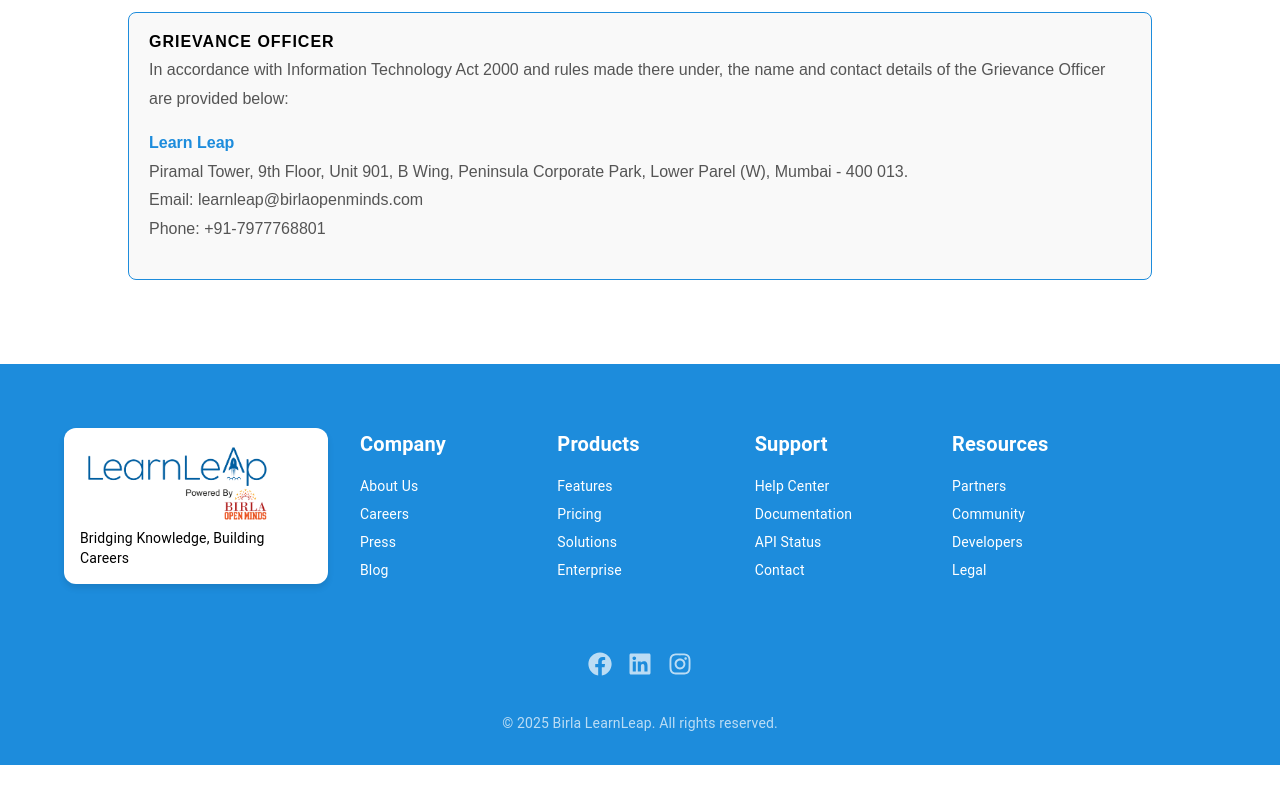
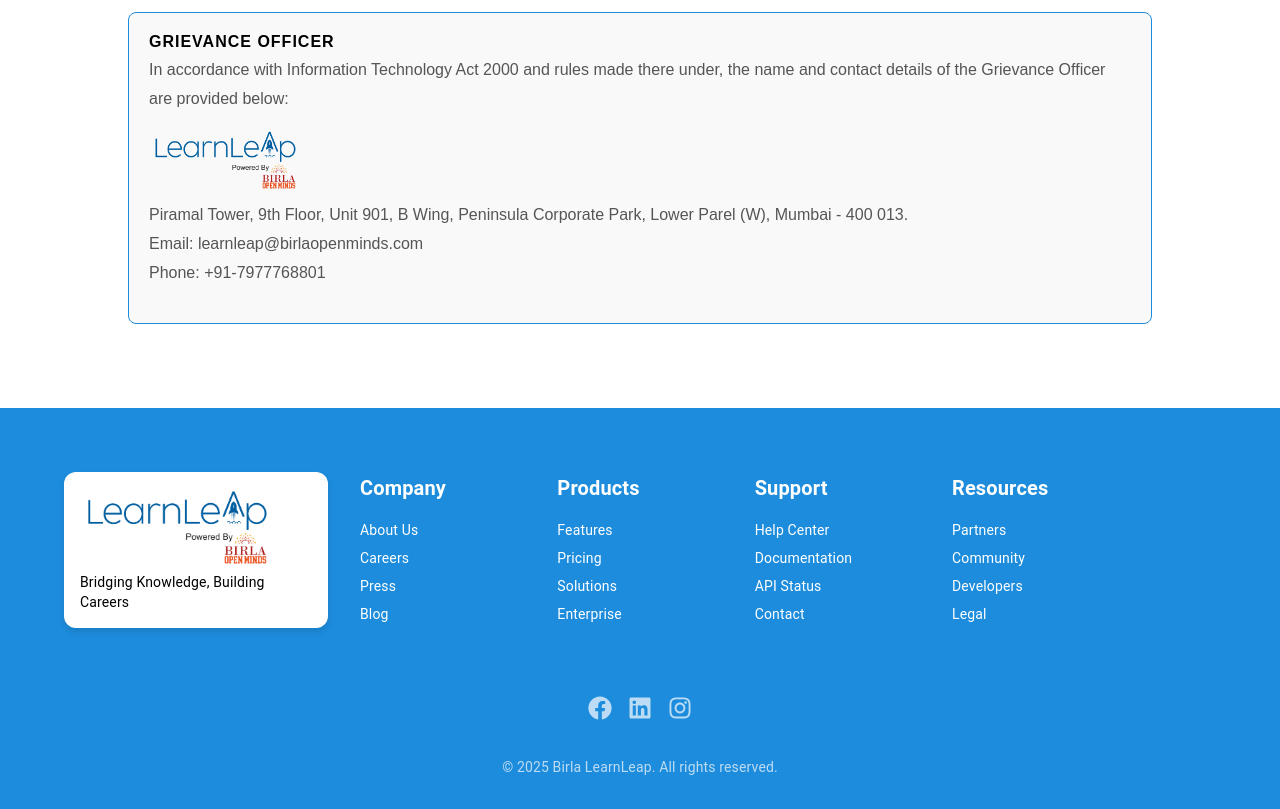
Before and after one commit to vinayakdevarebirlaopenmind/learnleaprevamp, a React (Vite) app: page /privacypolicy in a window 1280 px wide. Shown: the part 3880-4689 px from the top of the page. Before the commit the page ends 4645 px from the top, so only its background shows below. Built offline with nearby package versions, Linux system fonts and the light colour scheme.

Commit message:
added form api

```diff
--- a/src/components/PolicyPages/PrivacyPolicy.jsx
+++ b/src/components/PolicyPages/PrivacyPolicy.jsx
@@ -1,5 +1,6 @@
 import Header from "../header";
 import "./PrivacyPolicy.css";
+import Learnleaplogo from "../../assets/image/LearnLeap Final Logo.png";
 
 const PrivacyPolicy = () => {
   return (
@@ -264,9 +265,14 @@
           </p>
 
           <p>
-            <strong>Learn Leap</strong> <br /> Piramal Tower, 9th Floor, Unit
-            901, B Wing, Peninsula Corporate Park, Lower Parel (W), Mumbai - 400
-            013.
+            <img
+              className="logo"
+              src={Learnleaplogo}
+              alt=""
+              onClick={() => navigate("/")}
+            />{" "}
+            <br /> Piramal Tower, 9th Floor, Unit 901, B Wing, Peninsula
+            Corporate Park, Lower Parel (W), Mumbai - 400 013.
             <br /> Email: learnleap@birlaopenminds.com <br /> Phone:
             +91-7977768801
           </p>
```
